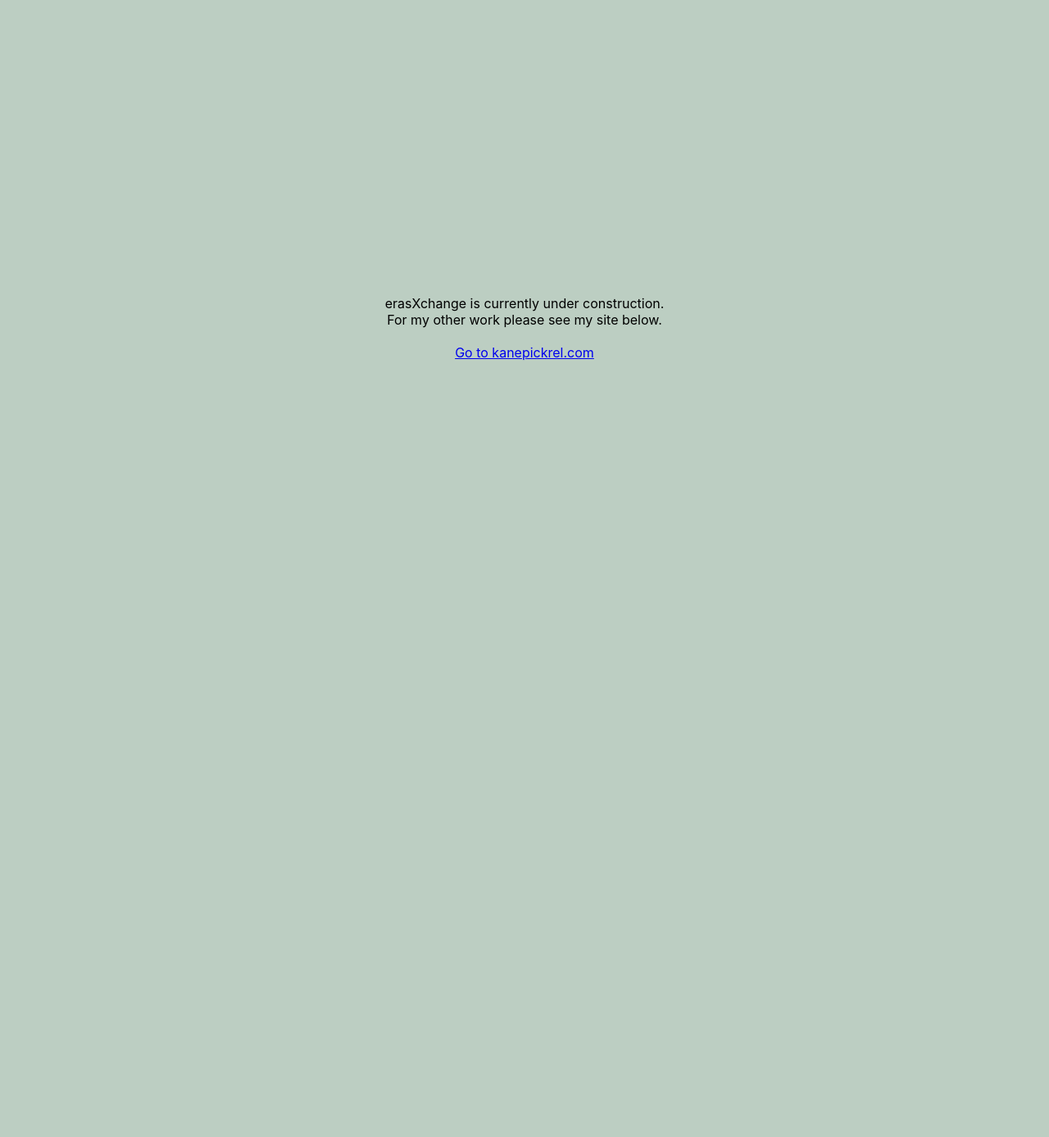
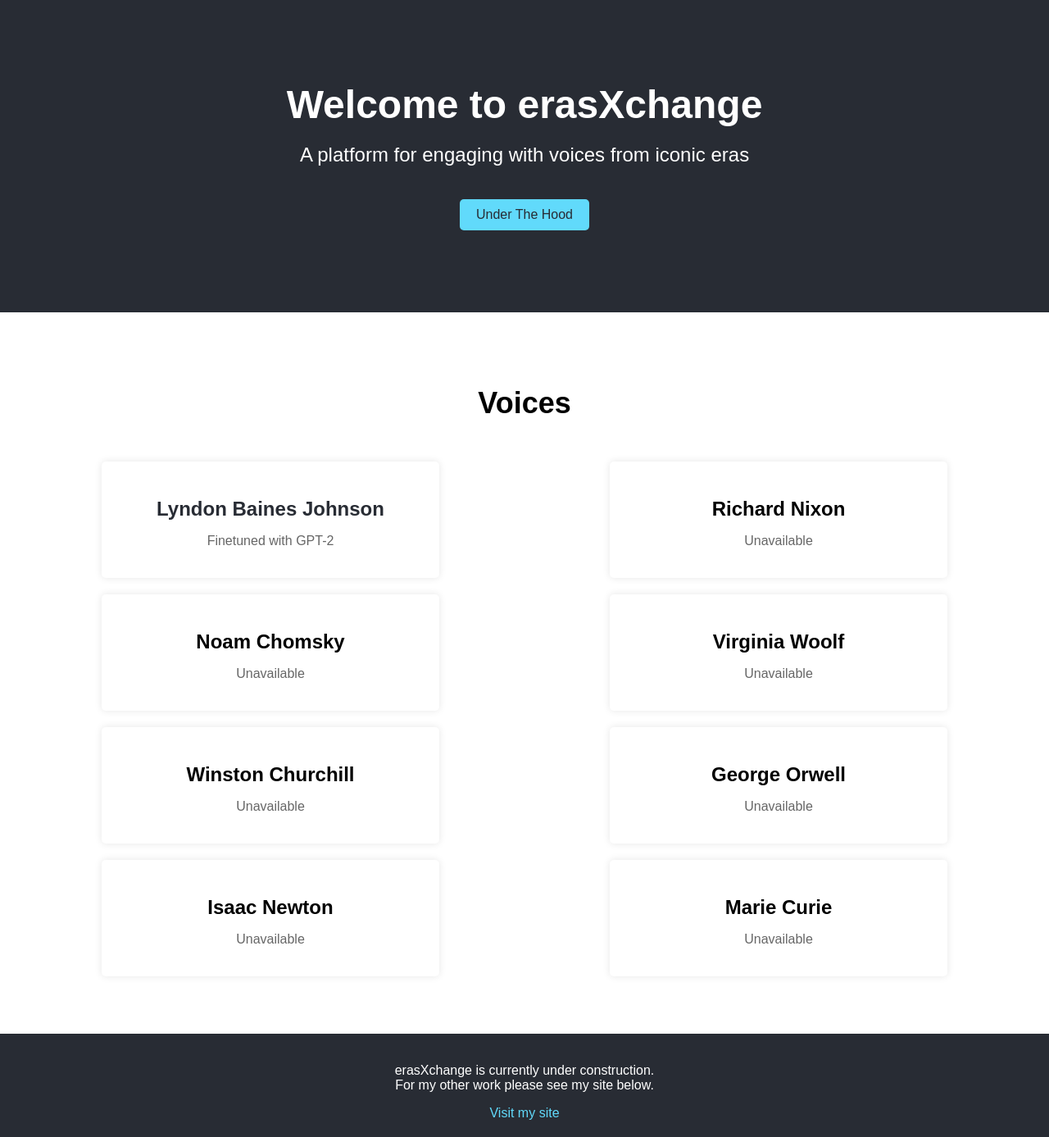
Before and after one commit to kanepickrell/eras, a React (Create React App) app in the folder frontend/: page / in a window 1280 px wide. Shown: the whole page at 82% size. Before the commit the page ends 800 px from the top, so only its background shows below. Built offline with nearby package versions, Linux system fonts and the light colour scheme.

Commit message:
updated frontend with hero and connec with lbj page

```diff
--- a/frontend/src/App.js
+++ b/frontend/src/App.js
@@ -1,7 +1,8 @@
 import React from 'react';
 import Chat from './Chat';
-import { BrowserRouter as Router, Routes, Route } from 'react-router-dom';
-import './style.css'; // Make sure this line is uncommented to include your styles
+import { BrowserRouter as Router, Routes, Route, Link } from 'react-router-dom';
+import './style.css';
+import './landingStyles.css';
 
 function App() {
     return (
@@ -9,21 +10,7 @@
             <div className="App">
                 <header className="App-header">
                     <Routes>
-                        <Route path="/" element={
-                            <div className="centered-content">
-                                <p className="centered-text">
-                                    erasXchange is currently under construction.<br />For my other work please see my site below.
-                                </p>
-                                <a
-                                    className="centered-link"
-                                    href="https://www.kanepickrel.com/"
-                                    target="_blank"
-                                    rel="noopener noreferrer"
-                                >
-                                    Go to kanepickrel.com
-                                </a>
-                            </div>
-                        } />
+                        <Route path="/" element={<LandingPage />} />
                         <Route path="/lbj" element={<Chat />} />
                     </Routes>
                 </header>
@@ -32,4 +19,79 @@
     );
 }
 
+function LandingPage() {
+    return (
+        <div className="landing-page">
+            <HeroSection />
+            <FeaturesSection />
+            <Footer />
+        </div>
+    );
+}
+
+function HeroSection() {
+    return (
+        <section className="hero-section">
+            <h1>Welcome to erasXchange</h1>
+            <p>A platform for engaging with voices from iconic eras</p>
+            <Link to="/models">
+                <button className="hero-button">Under The Hood</button>
+            </Link>
+        </section>
+    );
+}
+
+function FeaturesSection() {
+    return (
+        <section className="features-section">
+            <h2>Voices</h2>
+            <div className="features-container">
+                <div className="feature">
+                    <Link to="/lbj">
+                        <h3>Lyndon Baines Johnson</h3>
+                    </Link>
+                    <p>Finetuned with GPT-2</p>
+                </div>
+                <div className="feature">
+                    <h3>Richard Nixon</h3>
+                    <p>Unavailable</p>
+                </div>
+                <div className="feature">
+                    <h3>Noam Chomsky</h3>
+                    <p>Unavailable</p>
+                </div>
+                <div className="feature">
+                    <h3>Virginia Woolf</h3>
+                    <p>Unavailable</p>
+                </div>
+                <div className="feature">
+                    <h3>Winston Churchill</h3>
+                    <p>Unavailable</p>
+                </div>
+                <div className="feature">
+                    <h3>George Orwell</h3>
+                    <p>Unavailable</p>
+                </div>
+                <div className="feature">
+                    <h3>Isaac Newton</h3>
+                    <p>Unavailable</p>
+                </div>
+                <div className="feature">
+                    <h3>Marie Curie</h3>
+                    <p>Unavailable</p>
+                </div>
+            </div>
+        </section>
+    );
+}
+
+function Footer() {
+    return (
+        <footer className="footer">
+            <p>erasXchange is currently under construction.<br />For my other work please see my site below.</p>
+            <a href="https://www.kanepickrel.com" target="_blank" rel="noopener noreferrer">Visit my site</a>
+        </footer>
+    );
+}
+
 export default App;
--- /dev/null
+++ b/frontend/src/landingStyles.css
@@ -0,0 +1,108 @@
+/* General body styling */
+body {
+    margin: 0;
+    font-family: Arial, sans-serif;
+    background-color: #f4f4f4;
+}
+
+/* Landing Page Styles */
+.landing-page {
+    text-align: center;
+}
+
+/* Hero Section */
+.hero-section {
+    background-color: #282c34;
+    color: white;
+    padding: 100px 20px;
+}
+
+.hero-section h1 {
+    font-size: 48px;
+    margin: 0 0 20px;
+}
+
+.hero-section p {
+    font-size: 24px;
+    margin: 0 0 40px;
+}
+
+.hero-button {
+    background-color: #61dafb;
+    color: #282c34;
+    padding: 10px 20px;
+    border: none;
+    border-radius: 5px;
+    cursor: pointer;
+    font-size: 16px;
+    text-decoration: none;
+}
+
+.hero-button:hover {
+    background-color: #21a1f1;
+}
+
+/* Features Section */
+.features-section {
+    padding: 60px 20px;
+    background-color: white;
+}
+
+.features-section h2 {
+    font-size: 36px;
+    margin-bottom: 40px;
+}
+
+.features-container {
+    display: flex;
+    justify-content: space-around;
+    flex-wrap: wrap;
+}
+
+.feature {
+    background-color: #fff;
+    padding: 20px;
+    margin: 10px;
+    border-radius: 5px;
+    box-shadow: 0 0 10px rgba(0, 0, 0, 0.1);
+    flex: 1 1 30%;
+    max-width: 30%;
+}
+
+.feature h3 {
+    font-size: 24px;
+    margin-bottom: 10px;
+}
+
+.feature p {
+    font-size: 16px;
+    color: #666;
+}
+
+.feature a {
+    color: #282c34;
+    text-decoration: none;
+}
+
+.feature a:hover {
+    text-decoration: none; /* Ensure the link remains non-underlined when hovered */
+}
+
+/* Footer */
+.footer {
+    background-color: #282c34;
+    color: white;
+    padding: 20px 0;
+    position: relative;
+    bottom: 0;
+    width: 100%;
+}
+
+.footer a {
+    color: #61dafb;
+    text-decoration: none;
+}
+
+.footer a:hover {
+    text-decoration: underline;
+}
```
